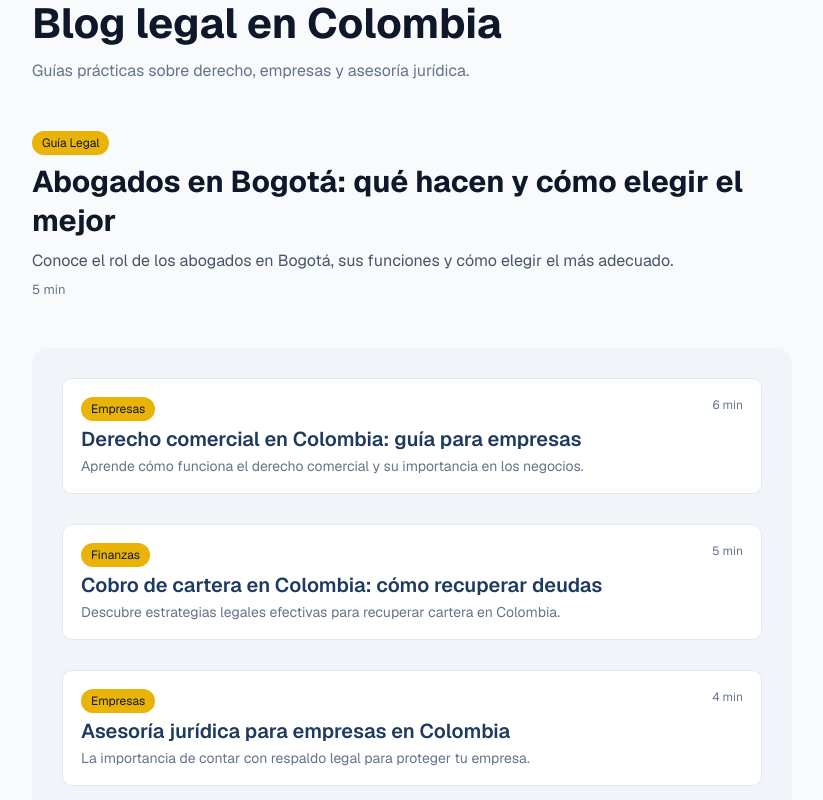
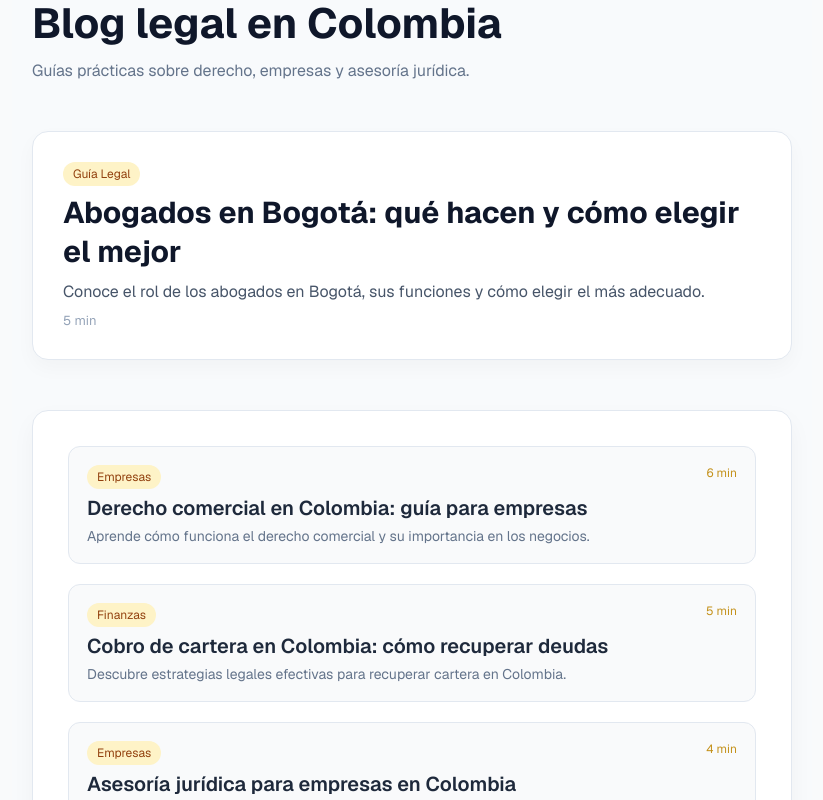
Before and after one commit to paginaswebpravice-prog/Blog-SEO-Pravice, a Next.js app: page / in a window 1280 px wide. Shown: the part 140-940 px from the top of the page, without its empty margins (228-1051 px from the left). Built offline with nearby package versions, Linux system fonts and the light colour scheme.

Commit message:
Updates style

```diff
--- a/src/app/Blog.module.css
+++ b/src/app/Blog.module.css
@@ -49,6 +49,7 @@
   font-size: 38px;
   font-weight: 700;
   margin-bottom: 15px;
+  color: #f9fafb;
 }
 
 .heroDescription {
--- a/src/app/globals.css
+++ b/src/app/globals.css
@@ -128,11 +128,6 @@ a {
 }
 
 /* Títulos globales */
-h1,
-h2,
-h3 {
-  color: var(--title);
-}
 
 /* Selección de texto (detalle pro) */
 ::selection {
--- a/src/app/layout.tsx
+++ b/src/app/layout.tsx
@@ -48,7 +48,7 @@ export default function RootLayout({
 
             <nav className="links">
               <Link href="/">Inicio</Link>
-              <Link href="/blog">Blog</Link>
+              <Link href="/">Blog</Link>
             </nav>
           </div>
         </header>
--- a/src/app/page.module.css
+++ b/src/app/page.module.css
@@ -1,18 +1,13 @@
-/* ================= WRAPPER ================= */
-
-.wrapper {
-  background: #f1f5f9; /* gris suave */
-  padding: 30px;
-  border-radius: 16px;
-}
-
 /* ================= CONTAINER ================= */
 
 .container {
   max-width: 800px;
   margin: 0 auto;
   padding: 80px 20px;
-  background: #f9fafb;
+
+  /* fondo general suave */
+  background: #f8fafc;
+  border-radius: 20px;
 }
 
 /* ================= HERO ================= */
@@ -30,6 +25,7 @@
 
 .subtitle {
   color: #64748b;
+  font-size: 16px;
 }
 
 /* ================= FEATURED ================= */
@@ -41,6 +37,21 @@
 .featuredLink {
   display: block;
   text-decoration: none;
+
+  background: #ffffff;
+  padding: 30px;
+  border-radius: 16px;
+
+  border: 1px solid #e2e8f0;
+
+  box-shadow: 0 8px 20px rgba(0, 0, 0, 0.03);
+
+  transition: all 0.2s ease;
+}
+
+.featuredLink:hover {
+  transform: translateY(-3px);
+  border-color: #cbd5f5;
 }
 
 .featuredTitle {
@@ -57,7 +68,19 @@
 
 .meta {
   font-size: 13px;
-  color: #64748b;
+  color: #94a3b8;
+}
+
+/* ================= WRAPPER ================= */
+
+.wrapper {
+  background: #ffffff;
+  padding: 35px;
+  border-radius: 16px;
+
+  border: 1px solid #e2e8f0;
+
+  box-shadow: 0 10px 25px rgba(0, 0, 0, 0.04);
 }
 
 /* ================= LIST ================= */
@@ -65,23 +88,27 @@
 .list {
   display: flex;
   flex-direction: column;
-  gap: 30px;
+  gap: 20px;
 }
 
 /* ================= ITEM ================= */
 
 .item {
-  background: #ffffff;
+  background: #f9fafb;
   padding: 18px;
-  border-radius: 10px;
+  border-radius: 12px;
+
   border: 1px solid #e2e8f0;
+
   text-decoration: none;
+
   transition: all 0.2s ease;
 }
 
 .item:hover {
-  transform: translateY(-3px);
-  border-color: #1e3a5f;
+  transform: translateY(-2px);
+  border-color: #cbd5f5;
+  background: #ffffff;
 }
 
 /* ================= ITEM CONTENT ================= */
@@ -89,14 +116,14 @@
 .itemTop {
   display: flex;
   justify-content: space-between;
-  margin-bottom: 5px;
+  margin-bottom: 6px;
 }
 
 .itemTitle {
   font-size: 20px;
   font-weight: 600;
-  color: #1e3a5f;
-  margin-bottom: 5px;
+  color: #1e293b;
+  margin-bottom: 6px;
 }
 
 .itemText {
@@ -108,13 +135,15 @@
 
 .category {
   font-size: 12px;
-  background: #eab308;
-  color: #0f172a;
+
+  background: #fef3c7;
+  color: #92400e;
+
   padding: 4px 10px;
   border-radius: 999px;
 }
 
 .reading {
   font-size: 12px;
-  color: #64748b;
+  color: #c4911a;
 }
```
